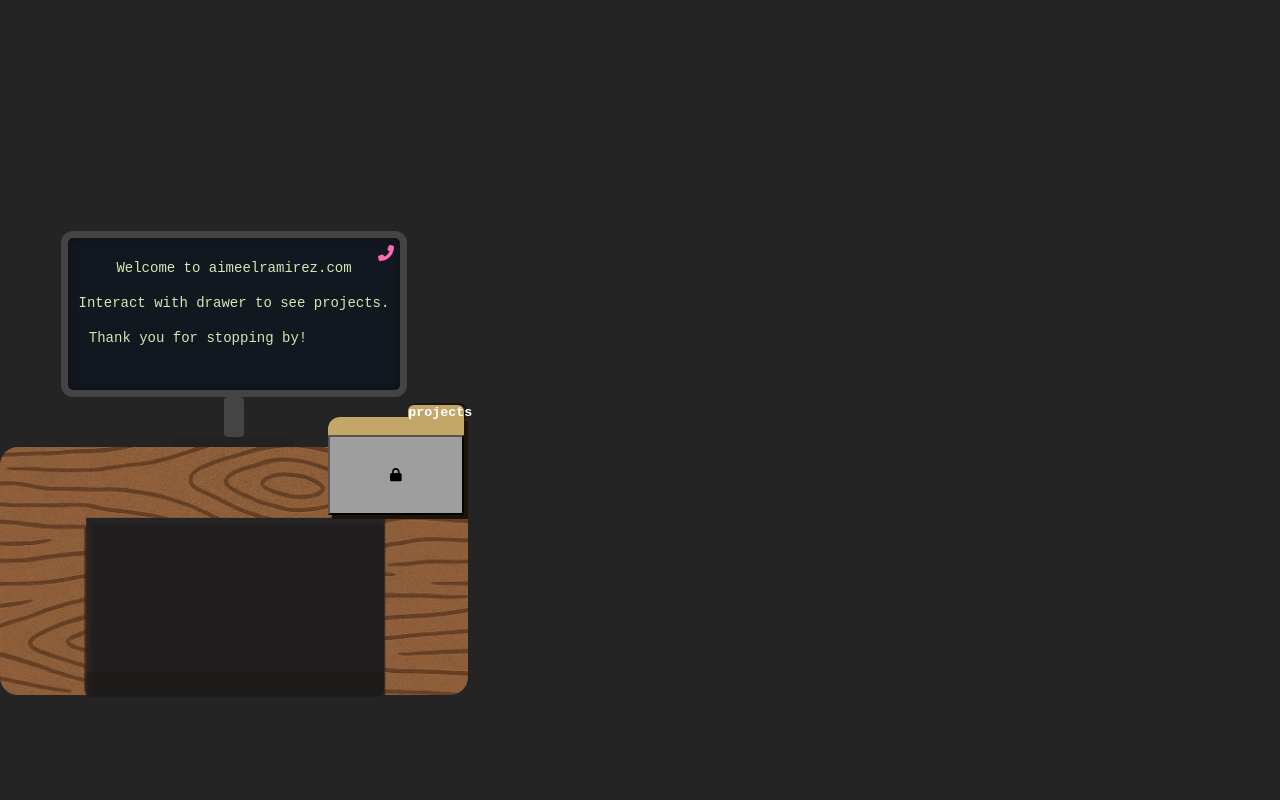
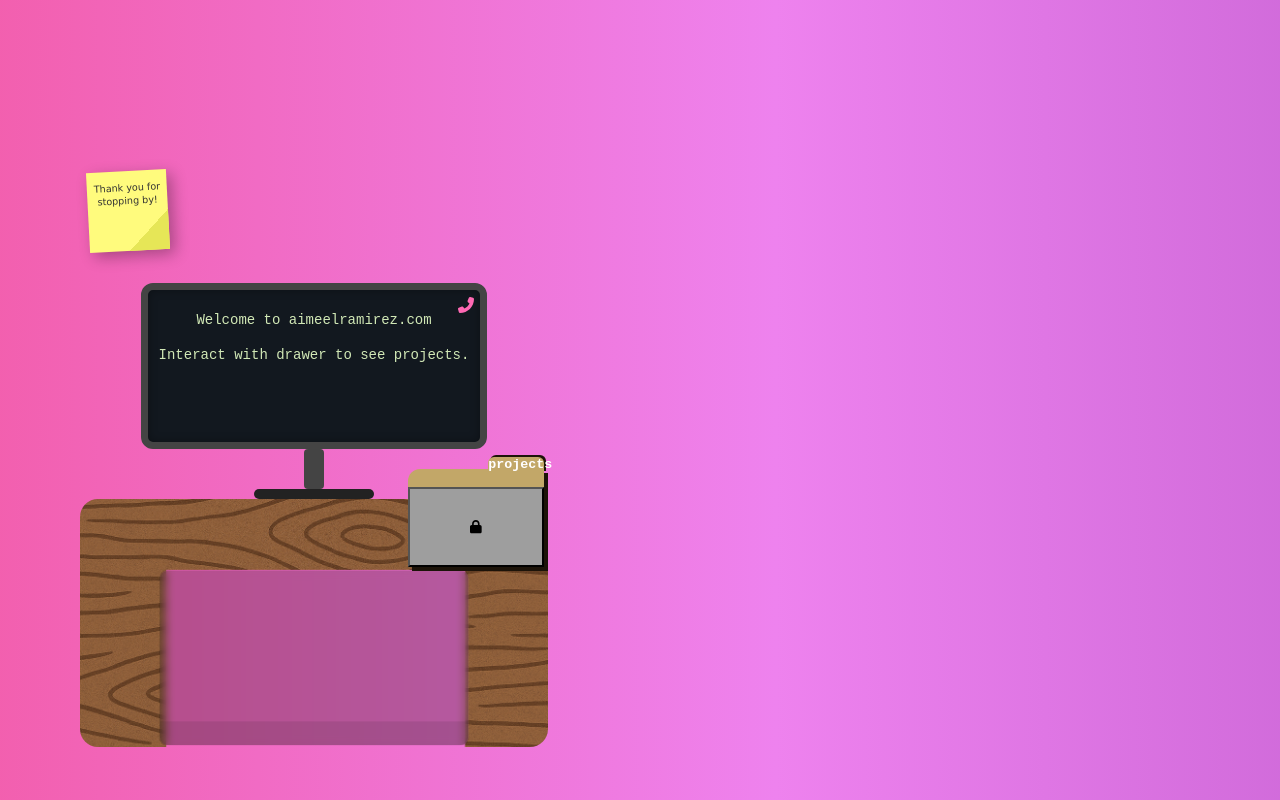
Before and after one commit to aimeelramirez/aimeelramirez.github.io, a React (Vite) app: page / in a window 1280 px wide. Shown: the top 800 px of the page. Built offline with nearby package versions, Linux system fonts and the light colour scheme; grey boxes are pictures that could not be loaded.

Commit message:
kind notes

```diff
--- a/src/App.css
+++ b/src/App.css
@@ -3,12 +3,11 @@
   margin: 0 auto; /* Center horizontally */
   padding: 2rem;
   text-align: center;
-  background: radial-gradient(#121204 60%, #0f0f03);
+  background: radial-gradient(#000000 60%, #252508);
 
 }
-body{
-  background: radial-gradient(#121204 60%, #0f0f03);
-}
+
+
 /* .logo {
   height: 6em;
   padding: 1.5em;
--- a/src/component/room/Room.css
+++ b/src/component/room/Room.css
@@ -8,3 +8,8 @@
     align-items: center;
     flex-direction: column;
   }
+
+  .room-container{
+    /* outline: 1px solid red; */
+    margin: 0px 100px 0px 20px;
+  }
--- a/src/component/room/desk/Desk.css
+++ b/src/component/room/desk/Desk.css
@@ -16,17 +16,17 @@
 }
 .desk-mask {
     position: absolute;
-  top: 66%;
+    top: 64%;
     left: 50%;
     transform: translate(-50%, -50%);
-  width: 64%;
-  height: 60%;
+    width: 66%;
+    height: 61%;
     background: rgba(23, 18, 18, 0.27);
     border-radius: 8px;
     z-index: 2;
     pointer-events: none;
-  border-bottom: 1.5rem solid rgba(23, 18, 18, 0.27);
-  backdrop-filter: blur(4px); /* Optional: Glass effect */
+    border-bottom: 1.5rem solid rgba(23, 18, 18, 0.1);
+    backdrop-filter: blur(4px);
 }
 
 .monitor {
@@ -120,7 +120,6 @@
   content: "projects";
 }
 
-
 .toggle-drawer {
   background-color: #574429;
   cursor: pointer;
@@ -130,13 +129,37 @@
   max-width: 10rem;
   min-height: 5rem;
   z-index: 2;
-  background-image: url(../../../assets/woodenpattern.png);
+  background-image: url(./src/assets/woodenpattern.png);
   background-position: center;
   background-position: left;
   background-size: 300%;
   bottom: 20px;
 }
+.sticky-note {
+  width: 80px;
+  height: 80px;
+  background: #fffb7d;
+  color: #333;
+  padding:.01rem;
+  text-align: center;
+  font-family: 'Comic Sans MS', cursive, sans-serif;
+  font-size: .6em;
+  box-shadow: 5px 5px 15px rgba(0, 0, 0, 0.3);
+  transform: rotate(-3deg);
+  position: relative;
+  margin: 0px 6px 7px 8px;
+  line-height: 1.4;
+}
 
+.sticky-note::after {
+  content: '';
+  position: absolute;
+  width: 40px;
+  height: 40px;
+  bottom: 0;
+  right: 0;
+  background: linear-gradient(135deg, transparent 50%, #e6e657 50%);
+}
 .modal {
   position: absolute;
   /* top: 160px; */
--- a/src/component/room/desk/Desk.tsx
+++ b/src/component/room/desk/Desk.tsx
@@ -13,13 +13,14 @@
   return (
     <div className="scene">
       <div className="container">
+      <div className="sticky-note">
+    <p>Thank you for stopping by!</p>
+  </div>
         <div className="monitor">
 
             <div className="css-typing">
           <p> Welcome to aimeelramirez.com</p>
-
           <p>Interact with drawer to see projects.</p>
-          <p>Thank you for stopping by!</p>
           </div>
         </div>
         <div className="monitor-stand"></div>
--- a/src/index.css
+++ b/src/index.css
@@ -2,17 +2,40 @@
   font-family: system-ui, Avenir, Helvetica, Arial, sans-serif;
   line-height: 1.5;
   font-weight: 400;
-
   color-scheme: light dark;
   color: rgba(255, 255, 255, 0.87);
-  background-color: #242424;
 
+  background: linear-gradient(
+    270deg,
+    red,
+    orange,
+    yellow,
+    green,
+    blue,
+    indigo,
+    violet,
+    red
+  );
+  background-size: 1600% 1600%;
+  animation: rainbowAura 100s linear infinite;
+  width: 100%;
+  height: 100vh;
   font-synthesis: none;
   text-rendering: optimizeLegibility;
   -webkit-font-smoothing: antialiased;
   -moz-osx-font-smoothing: grayscale;
 }
-
+@keyframes rainbowAura {
+  0% {
+    background-position: 0% 50%;
+  }
+  50% {
+    background-position: 100% 50%;
+  }
+  100% {
+    background-position: 0% 50%;
+  }
+}
 a {
   font-weight: 500;
   color: #646cff;
```
Lines whose indentation alone changed are shown as unchanged.
